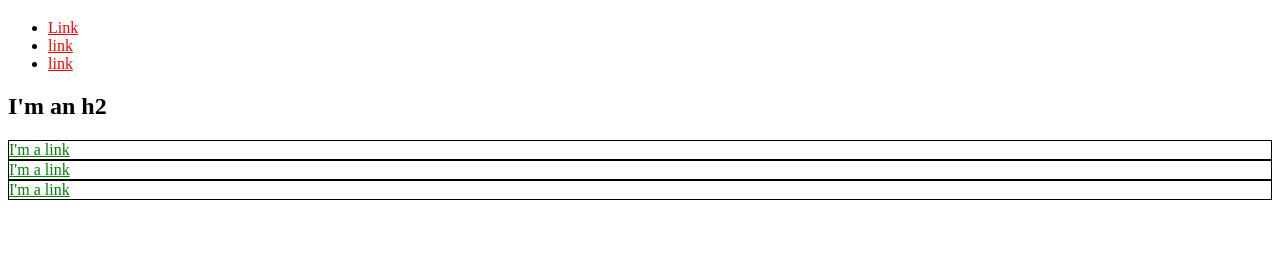
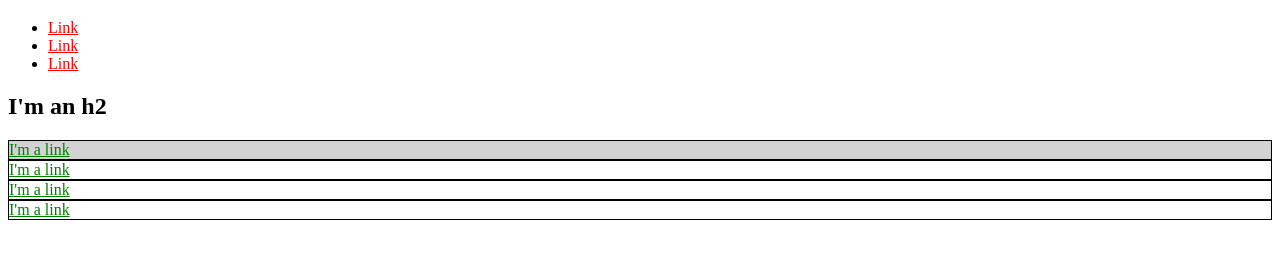
Before and after one commit to racs93/racs93.github.io, a plain HTML site: page index.html in a window 1280 px wide. Shown: the part 61-320 px from the top of the page. Drawn offline with Linux system fonts and the light colour scheme.

Commit message:
Learning classes

```diff
--- a/index.html
+++ b/index.html
@@ -3,29 +3,46 @@
   <head>
     <meta charset="utf-8">
     <title>Test Page: Don't Panic</title>
+    <style>
+      a {
+        color: red;
+      }
+      #exec-bio {
+         background-color: lightgray;
+       }
+       .bio-box {
+         border: 1px solid black;
+       }
+       .bio-box a {
+         color: green;
+       }
+    </style>
   </head>
   <body>
     <h1>I'm an h1</h1>
     <ul>
       <li>
-        <a href="http://example.com" style="color: red;">Link</a>
+        <a href="http://example.com">Link</a>
       </li>
       <li>
-        <a href="http://example.com" style="color: red">link</a>
+        <a href="http://example.com">Link</a>
       </li>
       <li>
-        <a href="http://example.com" style="color: red">link</a>
+        <a href="http://example.com">Link</a>
       </li>
     </ul>
     <h2>I'm an h2</h2>
-    <div style="border: 1px solid black;">
-      <a href="http://example.com" style="color: green;">I'm a link</a>
+    <div id="exec-bio" class="bio-box">
+      <a href="http://example.com">I'm a link</a>
     </div>
-    <div style="border: 1px solid black;">
-      <a href="http://example.com" style="color: green;">I'm a link</a>
+    <div class="bio-box">
+      <a href="http://example.com">I'm a link</a>
     </div>
-    <div style="border: 1px solid black;">
-      <a href="http://example.com" style="color: green;">I'm a link</a>
+    <div class="bio-box">
+      <a href="http://example.com">I'm a link</a>
+    </div>
+    <div class="bio-box">
+      <a href="http://example.com">I'm a link</a>
     </div>
   </body>
 </html>
```
